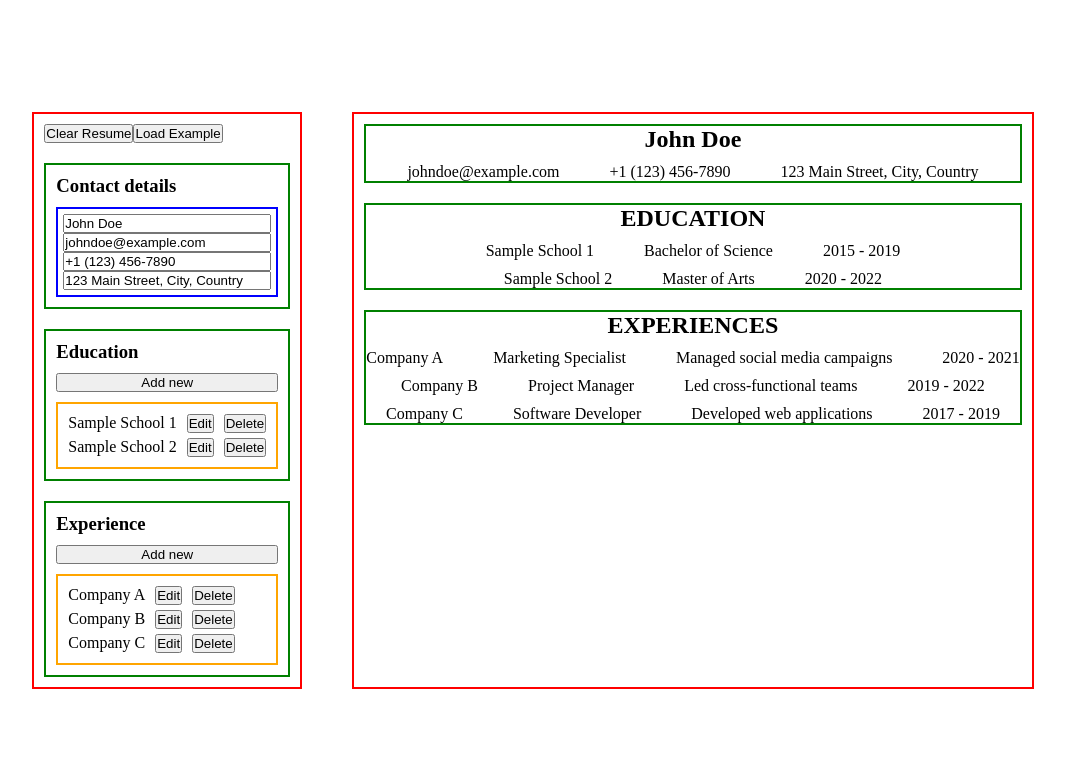
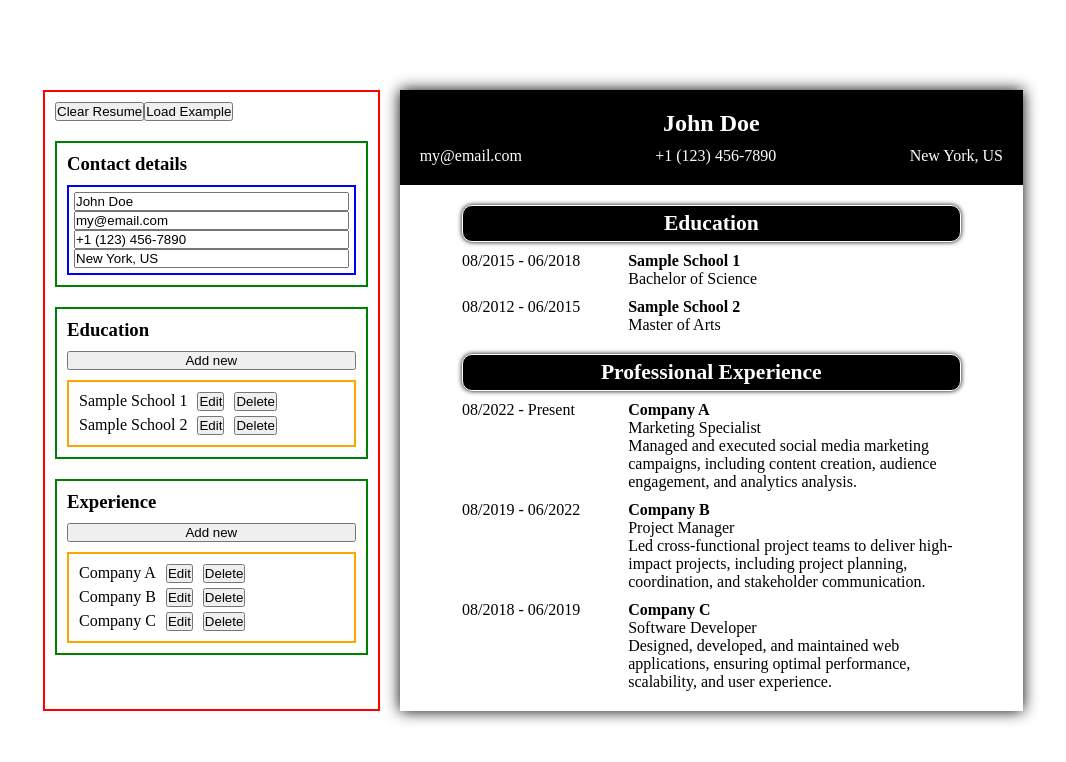
Before and after one commit to martinsmeder/cv_application, a React (Vite) app: page / in a window 1280 px wide. Shown: the top 762 px of the page, without its empty margins (107-1173 px from the left). Built offline with nearby package versions, Linux system fonts and the light colour scheme.

Commit message:
Added style to CV part

```diff
--- a/src/components/Cv.jsx
+++ b/src/components/Cv.jsx
@@ -14,12 +14,16 @@ export function CvContacts({ contacts }) {
 export function CvEducation({ educations }) {
   return (
     <section className='cvSection education'>
-      <h1>EDUCATION</h1>
+      <div className='headingContainer'>
+        <h1>Education</h1>
+      </div>
       {educations.map((item) => (
         <div key={item.schoolName}>
-          <p>{item.schoolName}</p>
-          <p>{item.studyTitle}</p>
-          <p>{item.studyDates}</p>
+          <p className='dates'>{item.studyDates}</p>
+          <div className='rightDiv'>
+            <p>{item.schoolName}</p>
+            <p>{item.studyTitle}</p>
+          </div>
         </div>
       ))}
     </section>
@@ -29,13 +33,17 @@ export function CvEducation({ educations }) {
 export function CvExperience({ experiences }) {
   return (
     <section className='cvSection experience'>
-      <h1>EXPERIENCES</h1>
+      <div className='headingContainer'>
+        <h1>Professional Experience</h1>
+      </div>
       {experiences.map((item) => (
         <div key={item.companyName}>
-          <p>{item.companyName}</p>
-          <p>{item.positionTitle}</p>
-          <p>{item.responsibilities}</p>
-          <p>{item.employmentDates}</p>
+          <p className='dates'>{item.employmentDates}</p>
+          <div className='rightDiv'>
+            <p>{item.companyName}</p>
+            <p>{item.positionTitle}</p>
+            <p>{item.responsibilities}</p>
+          </div>
         </div>
       ))}
     </section>
--- a/src/components/initialData.js
+++ b/src/components/initialData.js
@@ -1,20 +1,20 @@
 export const initialContacts = {
   fullName: 'John Doe',
-  email: 'johndoe@example.com',
+  email: 'my@email.com',
   phone: '+1 (123) 456-7890',
-  address: '123 Main Street, City, Country',
+  address: 'New York, US',
 };
 
 export const initialEducations = [
   {
     schoolName: 'Sample School 1',
     studyTitle: 'Bachelor of Science',
-    studyDates: '2015 - 2019',
+    studyDates: '08/2015 - 06/2018',
   },
   {
     schoolName: 'Sample School 2',
     studyTitle: 'Master of Arts',
-    studyDates: '2020 - 2022',
+    studyDates: '08/2012 - 06/2015',
   },
 ];
 
@@ -22,19 +22,22 @@ export const initialExperiences = [
   {
     companyName: 'Company A',
     positionTitle: 'Marketing Specialist',
-    responsibilities: 'Managed social media campaigns',
-    employmentDates: '2020 - 2021',
+    responsibilities:
+      'Managed and executed social media marketing campaigns, including content creation, audience engagement, and analytics analysis.',
+    employmentDates: '08/2022 - Present',
   },
   {
     companyName: 'Company B',
     positionTitle: 'Project Manager',
-    responsibilities: 'Led cross-functional teams',
-    employmentDates: '2019 - 2022',
+    responsibilities:
+      'Led cross-functional project teams to deliver high-impact projects, including project planning, coordination, and stakeholder communication.',
+    employmentDates: '08/2019 - 06/2022',
   },
   {
     companyName: 'Company C',
     positionTitle: 'Software Developer',
-    responsibilities: 'Developed web applications',
-    employmentDates: '2017 - 2019',
+    responsibilities:
+      'Designed, developed, and maintained web applications, ensuring optimal performance, scalability, and user experience.',
+    employmentDates: '08/2018 - 06/2019',
   },
 ];
--- a/src/styles/style.css
+++ b/src/styles/style.css
@@ -4,7 +4,7 @@
     padding: 0px;
 }
 
-body {
+#root {
     width: 100vw;
     min-height: 100vh;
     display: flex;
@@ -14,24 +14,30 @@ body {
 }
 
 main {
+    width: 95%;
+    max-width: 1000px;
     display: flex;
-    gap: 50px;
+    gap: 20px;
 }
 
 #formContainer {
+    width: 35%;
     display: flex;
     flex-direction: column;
     gap: 20px;
     border: 2px solid #ff0000;
     padding: 10px;
+    margin-left: 10px;
 }
 
 #cvContainer {
+    width: 65%;
     display: flex;
     flex-direction: column;
     gap: 20px;
-    border: 2px solid #ff0000;
-    padding: 10px;
+    margin-right: 10px;
+    padding-bottom: 20px;
+    box-shadow: 0 0 .9rem #000;
 }
 
 .form {
@@ -67,11 +73,47 @@ main {
     flex-direction: column;
     align-items: center;
     gap: 10px;
-    border: 2px solid #008000;
+}
+
+.cvSection.contacts {
+    background: #000;
+    color: #FFF;
+    padding: 20px;
+}
+
+.cvSection.contacts div {
+    width: 100%;
+    display: flex;
+    justify-content: space-between;
+
 }
 
 .cvSection div {
+    width: 80%;
     display: flex;
-    justify-content: space-between;
-    gap: 50px;
 }
+
+.cvSection div .dates {
+    width: 40%;
+}
+
+.cvSection div.rightDiv {
+    display: flex;
+    flex-direction: column;
+}
+
+.cvSection div.rightDiv p:nth-child(1){
+    font-weight: bold;
+}
+
+.headingContainer {
+    display: flex;
+    justify-content: center;
+    background: #000;
+    color: #FFF;
+    font-size: .9rem;
+    padding: 5px;
+    border: 1px solid #FFF;
+    border-radius: 10px;
+    box-shadow: 0 0 .3rem #000;
+}
```
Also changed, not shown: todo.txt.
